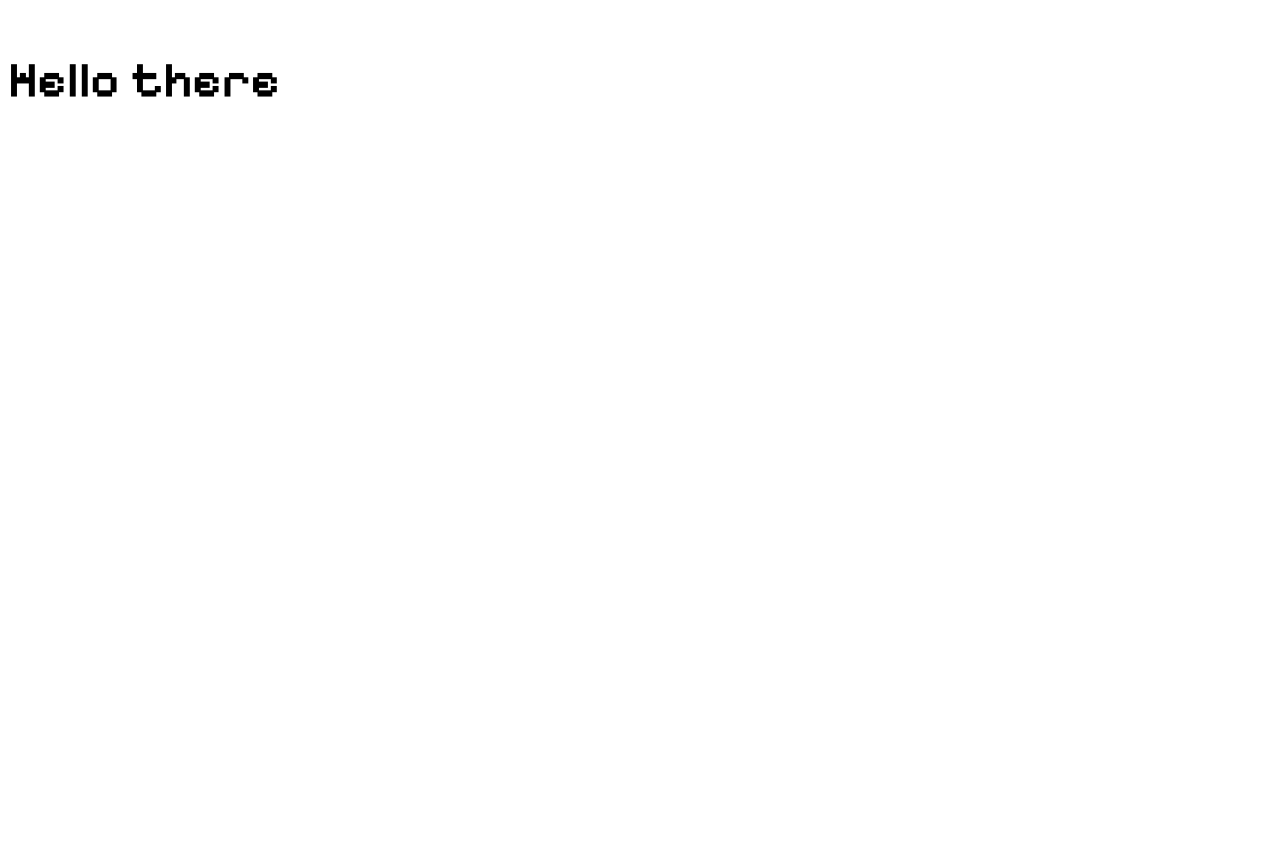
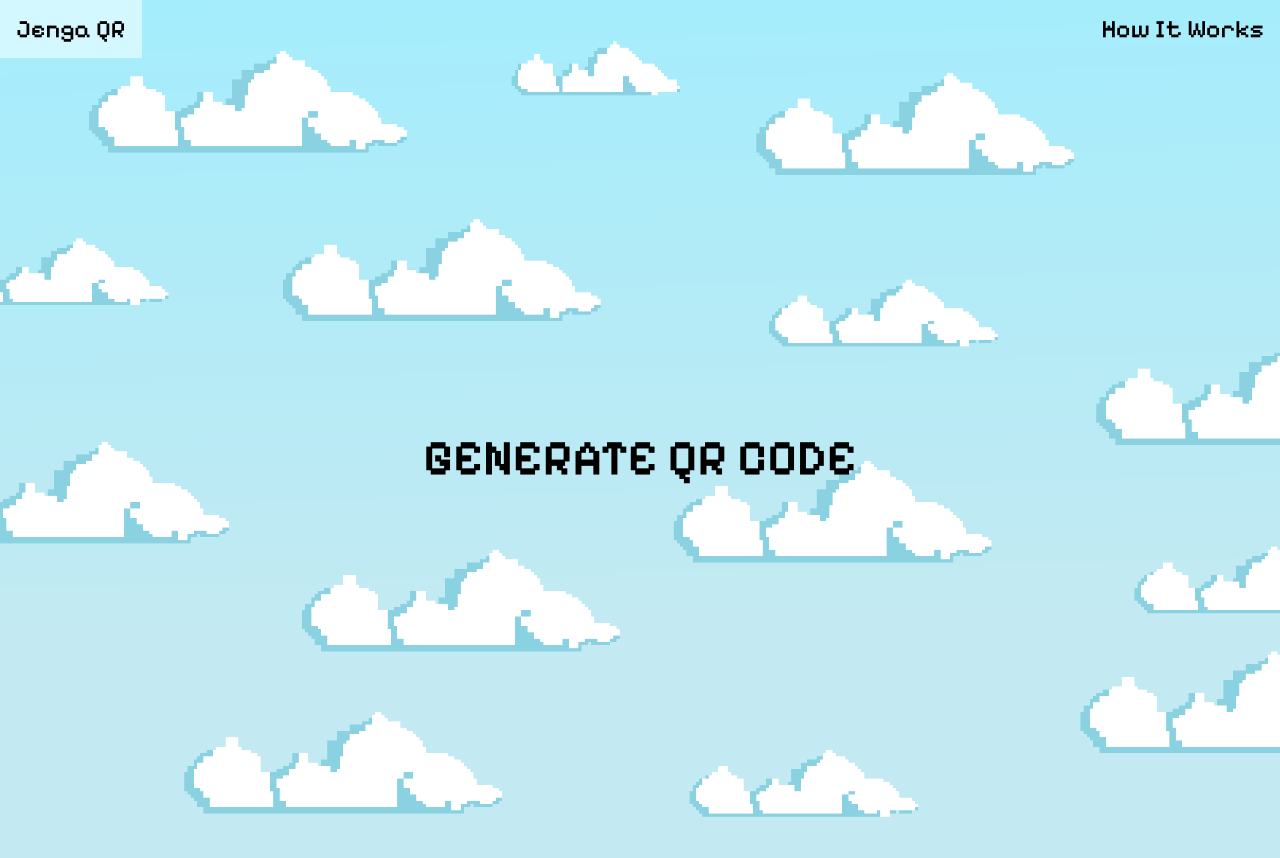
Before and after one commit to SharleneNdinda/jenga_qr, a Django app: page /generator/ in a window 1280 px wide. Before the commit the page is almost empty. Before the commit the page ends 97 px from the top, so only its background shows below. Run offline with Django 5.2, Linux system fonts and the light colour scheme.

Commit message:
Feat: Style Home Page

```diff
--- a/jenga_qr/generator/static/generator/css/styles.css
+++ b/jenga_qr/generator/static/generator/css/styles.css
@@ -1,7 +1,51 @@
-@import url('https://fonts.googleapis.com/css2?family=Pixelify+Sans:wght@400..700&display=swap');
+@import url("https://fonts.googleapis.com/css2?family=Pixelify+Sans:wght@400..700&display=swap");
 
-p {
-   font-family: "Pixelify Sans", sans-serif;
-   font-weight: 600;
-   font-size: 50px;
+body {
+  margin: 0;
+  padding: 0;
+  height: 100vh;
 }
+
+.hero-text {
+  font-family: "Pixelify Sans", sans-serif;
+  font-weight: 600;
+  font-size: 50px;
+  margin: 0;
+}
+
+.hero-text-container {
+  display: flex;
+  justify-content: center;
+  align-items: center;
+  width: 100%;
+  height: 100vh;
+}
+
+.hero-section {
+  background-image: url("../images/website-hero.png");
+  background-size: cover;
+  width: 100%;
+}
+
+.top-nav {
+  display: flex;
+}
+
+.top-nav a {
+  font-family: "Pixelify Sans", sans-serif;
+  float: left;
+  color: black;
+  text-align: center;
+  padding: 14px 16px;
+  text-decoration: none;
+  font-size: 25px;
+  font-weight: 500;
+}
+.how-it-works {
+  margin-left: auto;
+}
+
+.top-nav a:hover {
+  background-color: rgb(212, 248, 255);
+  color: black;
+}
--- a/jenga_qr/generator/templates/generator/index.html
+++ b/jenga_qr/generator/templates/generator/index.html
@@ -1,14 +1,22 @@
 {% load static %}
 <!DOCTYPE html>
 <html lang="en">
-<head>
-    <meta charset="UTF-8">
-    <meta name="viewport" content="width=device-width, initial-scale=1.0">
-    <link rel="stylesheet" href="{% static 'generator/css/styles.css' %}">
+  <head>
+    <meta charset="UTF-8" />
+    <meta name="viewport" content="width=device-width, initial-scale=1.0" />
+    <link rel="stylesheet" href="{% static 'generator/css/styles.css' %}" />
     <title>Document</title>
-</head>
-<body>
-    <p>Hello there</p>
+  </head>
+  <body>
+    <div class="hero-section">
+      <div class="top-nav">
+        <a class="active" href="#home">Jenga QR</a>
+        <a class="how-it-works" href="#about">How It Works</a>
+      </div>
 
-</body>
+      <div class="hero-text-container">
+        <h1 class="hero-text">GENERATE QR CODE</h1>
+      </div>
+    </div>
+  </body>
 </html>
```
Also changed, not shown: README.md, jenga_qr/generator/static/generator/images/landing-page.png (added), jenga_qr/generator/static/generator/images/plant.png (added), jenga_qr/generator/static/generator/images/website-hero.png (added), some_file.png (deleted), 5 other files.
